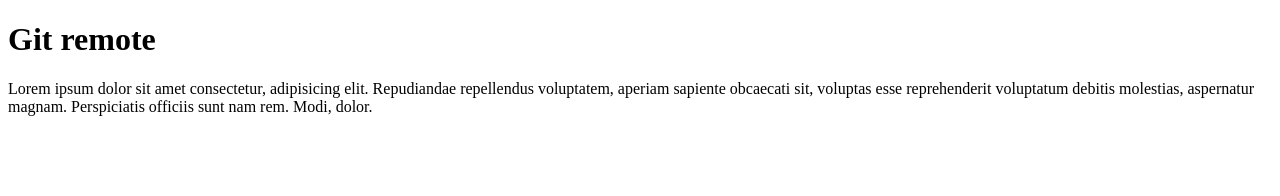
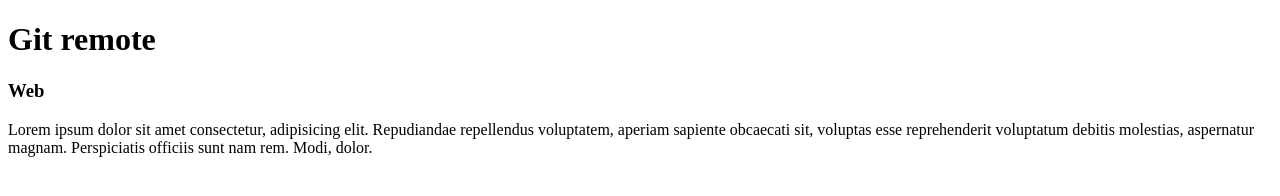
Before and after one commit to alanpradana/git-remote-2, a plain HTML site: page index.html in a window 1280 px wide. Drawn offline with Linux system fonts and the light colour scheme.

Commit message:
menambahkan kata

```diff
--- a/index.html
+++ b/index.html
@@ -8,6 +8,7 @@
 </head>
 <body>
     <h1>Git remote</h1>
+    <h3>Web</h3>
     <p>Lorem ipsum dolor sit amet consectetur, adipisicing elit. Repudiandae repellendus voluptatem, aperiam sapiente obcaecati sit, voluptas esse reprehenderit voluptatum debitis molestias, aspernatur magnam. Perspiciatis officiis sunt nam rem. Modi, dolor.</p>
 </body>
 </html>
```
